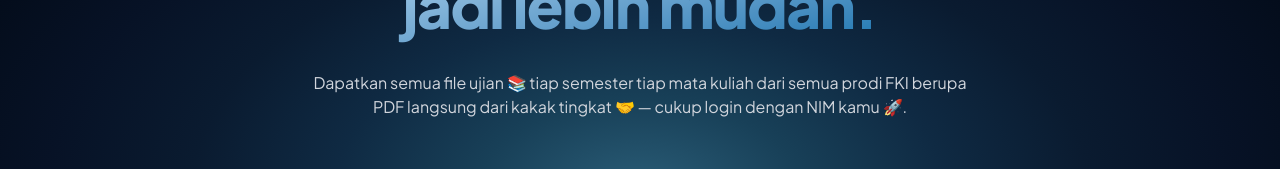
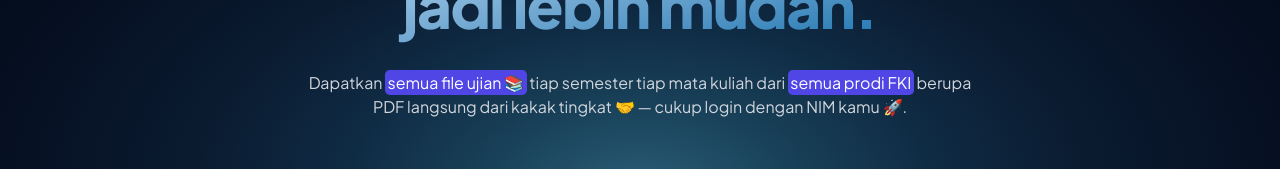
Before and after one commit to airlanggapradana/uploadxam, a Next.js app in the folder client/: page / in a window 1280 px wide. Shown: the part 273-442 px from the top of the page. Built offline with nearby package versions, Linux system fonts and the light colour scheme; what @edgestore/react would draw is missing.

Commit message:
feat: add TextHighlighter component and update Hero text with highlighting

```diff
--- a/client/package.json
+++ b/client/package.json
@@ -39,6 +39,7 @@
     "clsx": "^2.1.1",
     "framer-motion": "^12.23.24",
     "lucide-react": "^0.544.0",
+    "motion": "^12.23.24",
     "next": "^15.2.3",
     "next-sitemap": "^4.2.3",
     "next-themes": "^0.4.6",
--- /dev/null
+++ b/client/src/components/fancy/text/text-highlighter.tsx
@@ -0,0 +1,211 @@
+"use client"
+
+import {
+  ElementType,
+  forwardRef,
+  useEffect,
+  useImperativeHandle,
+  useMemo,
+  useRef,
+  useState,
+} from "react"
+import { motion, Transition, useInView, UseInViewOptions } from "motion/react"
+
+import { cn } from "@/lib/utils"
+
+type HighlightDirection = "ltr" | "rtl" | "ttb" | "btt"
+
+type TextHighlighterProps = {
+  /**
+   * The text content to be highlighted
+   */
+  children: React.ReactNode
+
+  /**
+   * HTML element to render as
+   * @default "p"
+   */
+  as?: ElementType
+
+  /**
+   * How to trigger the animation
+   * @default "inView"
+   */
+  triggerType?: "hover" | "ref" | "inView" | "auto"
+
+  /**
+   * Animation transition configuration
+   * @default { duration: 0.4, type: "spring", bounce: 0 }
+   */
+  transition?: Transition
+
+  /**
+   * Options for useInView hook when triggerType is "inView"
+   */
+  useInViewOptions?: UseInViewOptions
+
+  /**
+   * Class name for the container element
+   */
+  className?: string
+
+  /**
+   * Highlight color (CSS color string). Also can be a function that returns a color string, eg:
+   * @default 'hsl(60, 90%, 68%)' (yellow)
+   */
+  highlightColor?: string
+
+  /**
+   * Direction of the highlight animation
+   * @default "ltr" (left to right)
+   */
+  direction?: HighlightDirection
+} & React.HTMLAttributes<HTMLElement>
+
+export type TextHighlighterRef = {
+  /**
+   * Trigger the highlight animation
+   * @param direction - Optional direction override for this animation
+   */
+  animate: (direction?: HighlightDirection) => void
+
+  /**
+   * Reset the highlight animation
+   */
+  reset: () => void
+}
+
+export const TextHighlighter = forwardRef<
+  TextHighlighterRef,
+  TextHighlighterProps
+>(
+  (
+    {
+      children,
+      as = "span",
+      triggerType = "inView",
+      transition = { type: "spring", duration: 1, delay: 0, bounce: 0 },
+      useInViewOptions = {
+        once: true,
+        initial: false,
+        amount: 0.1,
+      },
+      className,
+      highlightColor = "hsl(25, 90%, 80%)",
+      direction = "ltr",
+      ...props
+    },
+    ref
+  ) => {
+    const componentRef = useRef<HTMLDivElement>(null)
+    const [isAnimating, setIsAnimating] = useState(false)
+    const [isHovered, setIsHovered] = useState(false)
+    const [currentDirection, setCurrentDirection] =
+      useState<HighlightDirection>(direction)
+
+    // this allows us to change the direction whenever the direction prop changes
+    useEffect(() => {
+      setCurrentDirection(direction)
+    }, [direction])
+
+    const isInView =
+      triggerType === "inView"
+        ? useInView(componentRef, useInViewOptions)
+        : false
+
+    useImperativeHandle(ref, () => ({
+      animate: (animationDirection?: HighlightDirection) => {
+        if (animationDirection) {
+          setCurrentDirection(animationDirection)
+        }
+        setIsAnimating(true)
+      },
+      reset: () => setIsAnimating(false),
+    }))
+
+    const shouldAnimate =
+      triggerType === "hover"
+        ? isHovered
+        : triggerType === "inView"
+          ? isInView
+          : triggerType === "ref"
+            ? isAnimating
+            : triggerType === "auto"
+              ? true
+              : false
+
+    const ElementTag = as || "span"
+
+    // Get background size based on direction
+    const getBackgroundSize = (animated: boolean) => {
+      switch (currentDirection) {
+        case "ltr":
+          return animated ? "100% 100%" : "0% 100%"
+        case "rtl":
+          return animated ? "100% 100%" : "0% 100%"
+        case "ttb":
+          return animated ? "100% 100%" : "100% 0%"
+        case "btt":
+          return animated ? "100% 100%" : "100% 0%"
+        default:
+          return animated ? "100% 100%" : "0% 100%"
+      }
+    }
+
+    // Get background position based on direction
+    const getBackgroundPosition = () => {
+      switch (currentDirection) {
+        case "ltr":
+          return "0% 0%"
+        case "rtl":
+          return "100% 0%"
+        case "ttb":
+          return "0% 0%"
+        case "btt":
+          return "0% 100%"
+        default:
+          return "0% 0%"
+      }
+    }
+
+    const animatedSize = useMemo(() => getBackgroundSize(shouldAnimate), [shouldAnimate, currentDirection])
+    const initialSize = useMemo(() => getBackgroundSize(false), [currentDirection])
+    const backgroundPosition = useMemo(() => getBackgroundPosition(), [currentDirection])
+
+    const highlightStyle = {
+      backgroundImage: `linear-gradient(${highlightColor}, ${highlightColor})`,
+      backgroundRepeat: "no-repeat",
+      backgroundPosition: backgroundPosition,
+      backgroundSize: animatedSize,
+      boxDecorationBreak: "clone",
+      WebkitBoxDecorationBreak: "clone",
+    } as React.CSSProperties
+
+    return (
+      <ElementTag
+        ref={componentRef}
+        onMouseEnter={() => triggerType === "hover" && setIsHovered(true)}
+        onMouseLeave={() => triggerType === "hover" && setIsHovered(false)}
+        {...props}
+      >
+        <motion.span
+          className={cn("inline", className)}
+          style={highlightStyle}
+          animate={{
+            backgroundSize: animatedSize,
+          }}
+          initial={{
+            backgroundSize: initialSize,
+          }}
+          transition={transition}
+        >
+          {children}
+        </motion.span>
+      </ElementTag>
+    )
+  }
+)
+
+TextHighlighter.displayName = "TextHighlighter"
+
+export default TextHighlighter
--- a/client/src/components/landing-page/Hero.tsx
+++ b/client/src/components/landing-page/Hero.tsx
@@ -7,8 +7,11 @@ import Image from "next/image";
 import { Separator } from "@/components/ui/separator";
 import { Card, CardContent } from "@/components/ui/card";
 import Link from "next/link";
+import TextHighlighter from "@/components/fancy/text/text-highlighter";
+import type { Transition } from "motion";
 
 const Hero = () => {
+  const transition = { type: "spring", duration: 1, delay: 0.4, bounce: 0 };
   return (
     <div className="relative min-h-screen w-full bg-black px-4 pt-24 sm:pt-28">
       {/* Deep Ocean Glow */}
@@ -37,9 +40,24 @@ const Hero = () => {
           Akses semua soal ujian jadi lebih mudah.
         </h1>
         <p className="mt-4 mb-7 max-w-2xl text-sm leading-6 text-gray-300 sm:text-base">
-          Dapatkan semua file ujian 📚 tiap semester tiap mata kuliah dari semua
-          prodi FKI berupa PDF langsung dari kakak tingkat 🤝 — cukup login
-          dengan NIM kamu 🚀.
+          Dapatkan{" "}
+          <TextHighlighter
+            transition={transition as Transition}
+            highlightColor="#4F46E5"
+            className={"rounded-[0.3em] p-[0.15rem] text-white"}
+          >
+            semua file ujian 📚
+          </TextHighlighter>{" "}
+          tiap semester tiap mata kuliah dari{" "}
+          <TextHighlighter
+            transition={transition as Transition}
+            highlightColor="#4F46E5"
+            className={"rounded-[0.3em] p-[0.15rem] text-white"}
+          >
+            semua prodi FKI
+          </TextHighlighter>{" "}
+          berupa PDF langsung dari kakak tingkat 🤝 — cukup login dengan NIM
+          kamu 🚀.
         </p>
 
         {/* Cards */}
--- a/client/src/components/landing-page/Navbar.tsx
+++ b/client/src/components/landing-page/Navbar.tsx
@@ -29,13 +29,13 @@ const Navbar = () => {
         {/* Desktop Icons */}
         <div className="hidden items-center gap-3 sm:flex">
           <Link
-            href="https://instagram.com/"
+            href="https://www.instagram.com/fosti_ums/"
             className="rounded-md p-2 text-gray-100 transition hover:bg-gray-800 hover:text-sky-300"
           >
             <FaInstagram className="h-6 w-6" />
           </Link>
           <Link
-            href="#"
+            href="https://wa.me/6281227151326"
             className="rounded-md p-2 text-gray-100 transition hover:bg-gray-800 hover:text-sky-300"
           >
             <FaWhatsapp className="h-6 w-6" />
```
Also changed, not shown: client/components.json, 1 other file (tests, documents, lock files or other folders).
